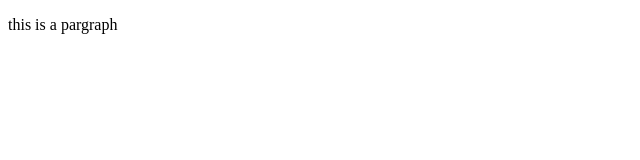
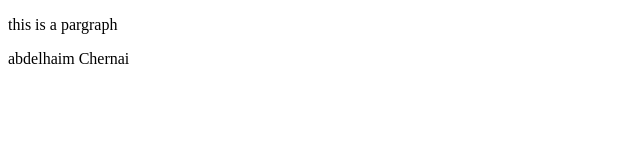
Before and after one commit to abdelrahimChernai/GitHubProject, a plain HTML site: page index.html in a window 1280 px wide. Shown: the whole page, without its empty margins (0-640 px from the left). Drawn offline with Linux system fonts and the light colour scheme.

Commit message:
added my name

```diff
--- a/index.html
+++ b/index.html
@@ -8,5 +8,6 @@
 </head>
 <body>
   <p>this is a pargraph</p>
+  <p>abdelhaim Chernai</p>
 </body>
 </html>
```
